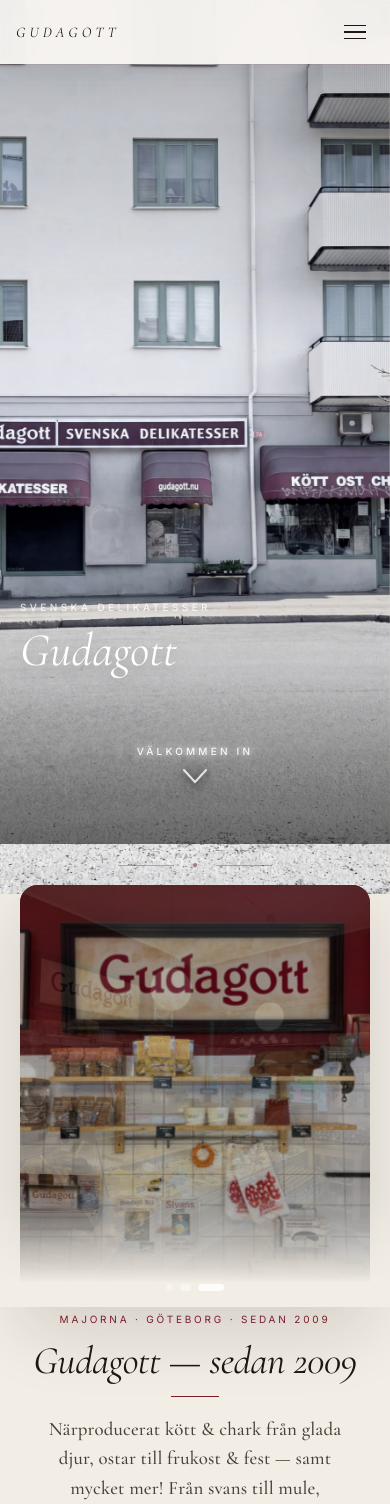
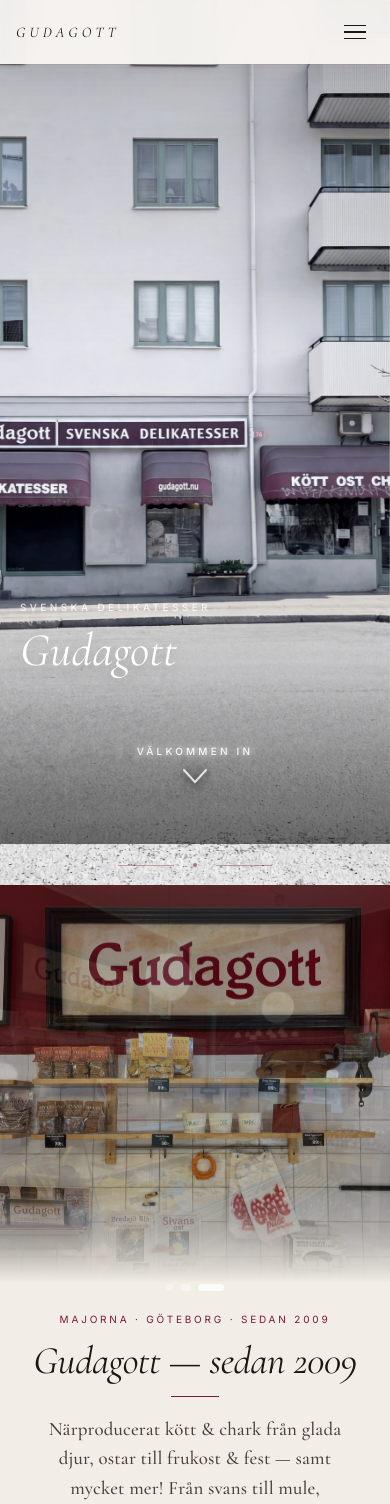
Before and after one commit to Onepiecedad/Gudagott, a Next.js app: page / in a window 390 px wide. Shown: the top 1504 px of the page. Built offline with nearby package versions, Linux system fonts and the light colour scheme.

Commit message:
Make Om oss slideshow full width

```diff
--- a/app/globals.css
+++ b/app/globals.css
@@ -454,7 +454,7 @@
 }
 
 .om-oss-slideshow {
-  box-shadow: 0 24px 70px rgba(28, 23, 20, 0.14);
+  width: 100%;
 }
 
 .om-oss-slide {
@@ -569,8 +569,7 @@
     height: 50svh !important;
     min-height: 320px !important;
     max-height: 460px !important;
-    margin: 0 1.25rem !important;
-    border-radius: 18px !important;
+    width: 100% !important;
   }
 
   .om-oss-copy {
--- a/components/ui/om-oss-section.tsx
+++ b/components/ui/om-oss-section.tsx
@@ -69,9 +69,7 @@
             height: "56vh",
             minHeight: "420px",
             maxHeight: "700px",
-            margin: "0 3rem",
             overflow: "hidden",
-            borderRadius: "24px",
             backgroundColor: "#1C1714",
           }}
         >
```
